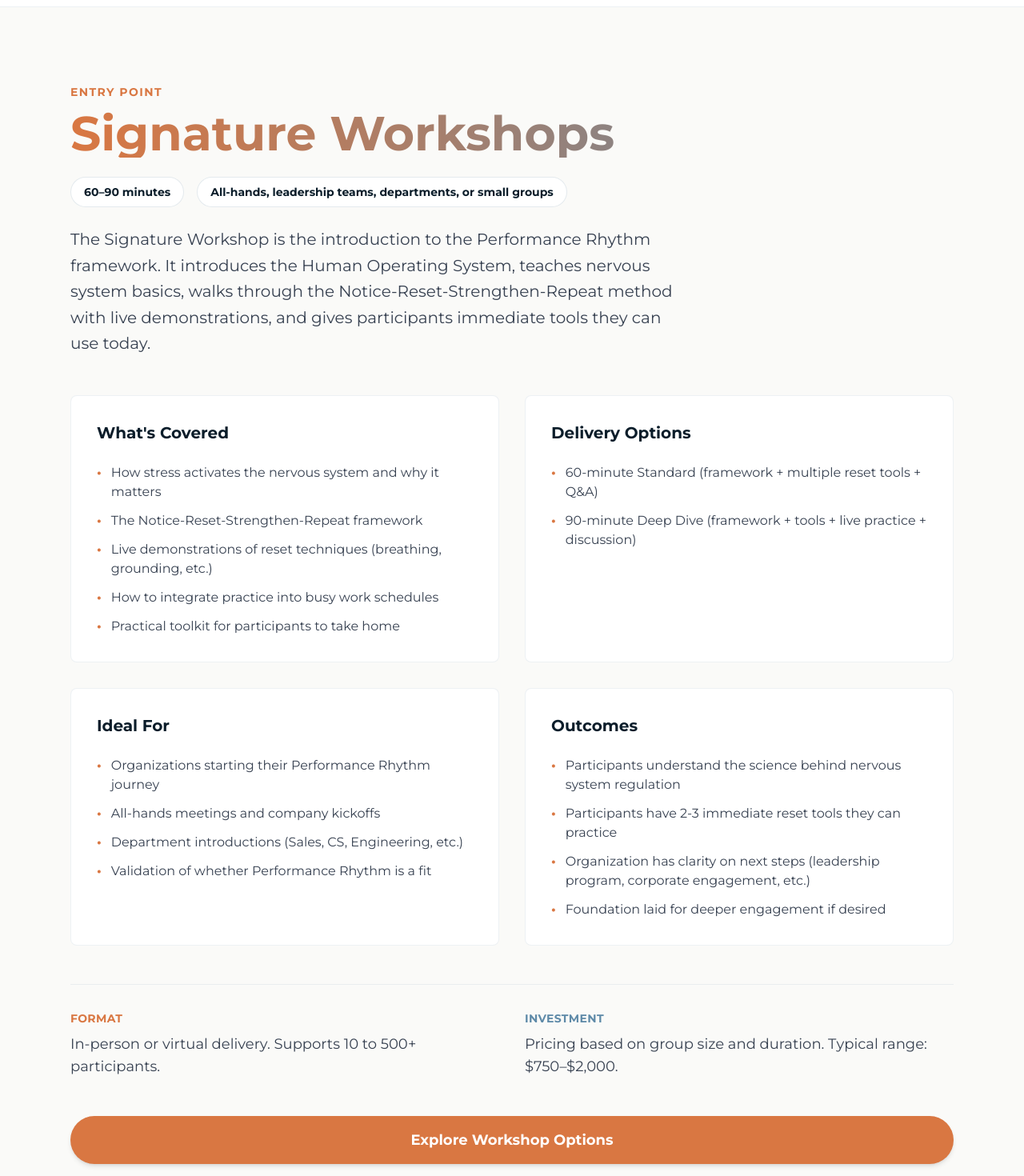
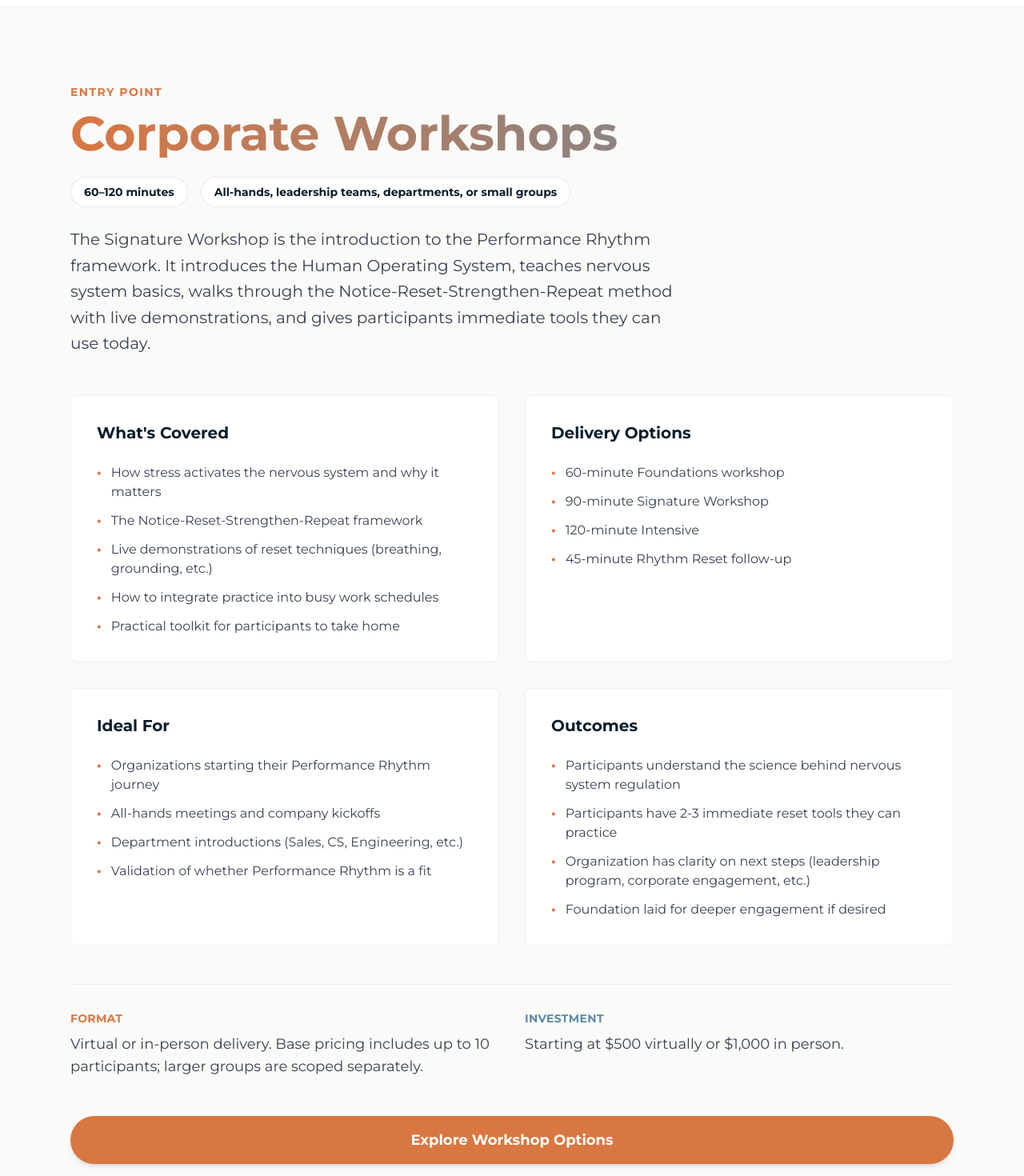
Before and after one commit to Performance-Rhythm/performance-rhythm-web, a Next.js app in the folder apps/web/: page /programs in a window 1280 px wide. Shown: the part 1540-3010 px from the top of the page at 80% size. Built offline with nearby package versions, Linux system fonts and the light colour scheme; no server answers.

Commit message:
Align public program starting prices

```diff
--- a/apps/web/content/programs.ts
+++ b/apps/web/content/programs.ts
@@ -3,9 +3,9 @@
 
 export const programs = [
   {
-    title: "Signature Workshops",
+    title: "Corporate Workshops",
     description:
-      "60–90 minute experiences introducing the Human Operating System, stress and resilience fundamentals, guided regulation, and practical integration.",
+      "60–120 minute experiences introducing workplace stress and nervous-system regulation, guided practice, and practical integration.",
     slug: "workshops"
   },
   {
@@ -58,10 +58,10 @@ export const PROGRAMS_CONTENT = {
 
   // Program 1: Workshops
   workshopProgram: {
-    title: "Signature Workshops",
+    title: "Corporate Workshops",
     slug: "workshops",
     eyebrow: "ENTRY POINT",
-    duration: "60–90 minutes",
+    duration: "60–120 minutes",
     audience: "All-hands, leadership teams, departments, or small groups",
 
     overview: "The Signature Workshop is the introduction to the Performance Rhythm framework. It introduces the Human Operating System, teaches nervous system basics, walks through the Notice-Reset-Strengthen-Repeat method with live demonstrations, and gives participants immediate tools they can use today.",
@@ -80,8 +80,10 @@ export const PROGRAMS_CONTENT = {
       {
         title: "Delivery Options",
         items: [
-          "60-minute Standard (framework + multiple reset tools + Q&A)",
-          "90-minute Deep Dive (framework + tools + live practice + discussion)"
+          "60-minute Foundations workshop",
+          "90-minute Signature Workshop",
+          "120-minute Intensive",
+          "45-minute Rhythm Reset follow-up"
         ]
       },
       {
@@ -104,8 +106,8 @@ export const PROGRAMS_CONTENT = {
       }
     ],
 
-    format: "In-person or virtual delivery. Supports 10 to 500+ participants.",
-    investment: "Pricing based on group size and duration. Typical range: $750–$2,000.",
+    format: "Virtual or in-person delivery. Base pricing includes up to 10 participants; larger groups are scoped separately.",
+    investment: "Starting at $500 virtually or $1,000 in person.",
     cta: "Explore Workshop Options"
   },
 
@@ -164,7 +166,7 @@ export const PROGRAMS_CONTENT = {
     ],
 
     format: "Monthly or bi-weekly sessions, 60–90 minutes per session. In-person or virtual.",
-    investment: "Pricing based on group size, session count, and customization. Typical range: $5,000–$20,000 per program.",
+    investment: "Starting at $10,000 for a 12-week Leadership Rhythm engagement.",
     cta: "Discuss Leadership Program"
   },
 
@@ -227,7 +229,7 @@ export const PROGRAMS_CONTENT = {
     ],
 
     format: "Customized engagement. Typically 3–12 months with multiple touchpoints.",
-    investment: "Partnership-based pricing. Typical range: $20,000–$100,000+ depending on scope and organization size.",
+    investment: "Starting at $7,500 for a 12-week pilot. Full-company partnerships are custom quoted.",
     cta: "Start A Corporate Partnership Conversation"
   },
 
@@ -287,7 +289,7 @@ export const PROGRAMS_CONTENT = {
     ],
 
     format: "Subscription model. Web and mobile app. Accessible 24/7.",
-    investment: "Team-based pricing starting at launch. Beta access available to Founding Partner clients.",
+    investment: "Included with select pilot, leadership, and custom corporate engagements. Broader access is custom quoted.",
     cta: "Request Platform Preview"
   },
 
```
